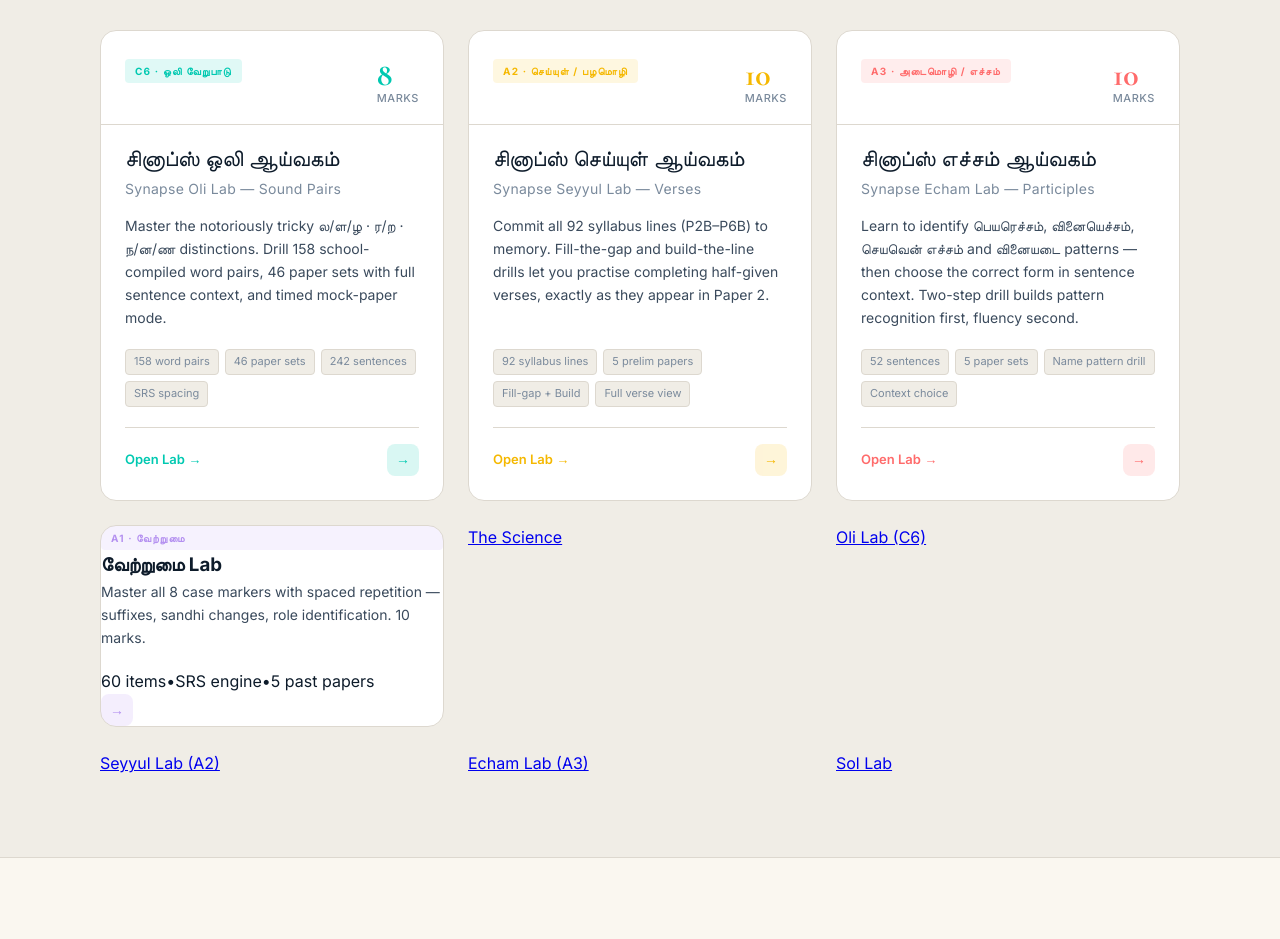
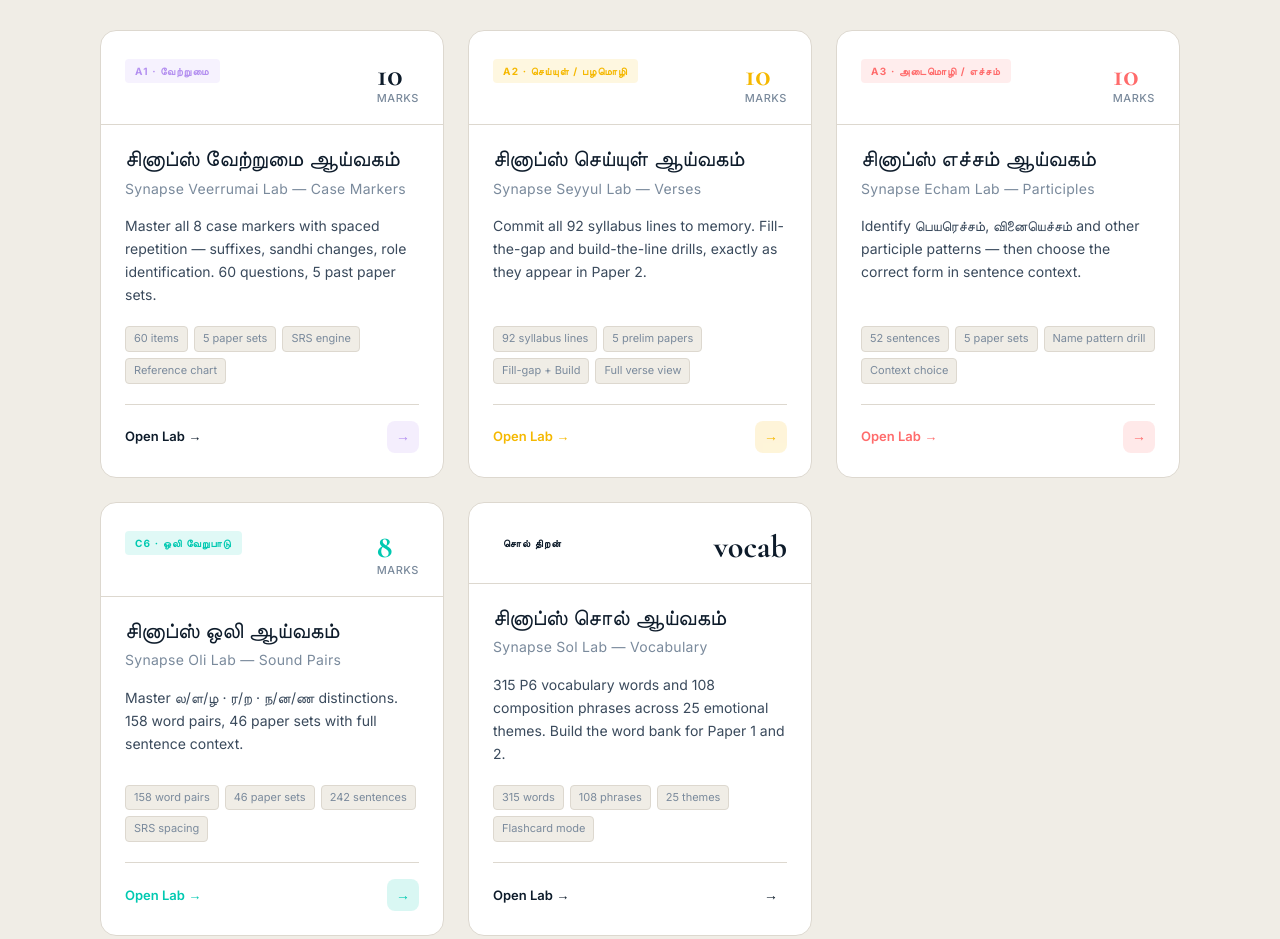
Before and after one commit to MQ-Ai/synapse-tamil, a plain HTML site: page index.html in a window 1280 px wide. Shown: the part 2860-3799 px from the top of the page. Before the commit the page ends 3718 px from the top, so only its background shows below. Drawn offline with nearby package versions, Linux system fonts and the light colour scheme; a web font is replaced by a local one.

Commit message:
Fix labs grid: 5 proper cards with correct links

```diff
--- a/index.html
+++ b/index.html
@@ -890,8 +890,73 @@ footer {
 
     <div class="labs-grid">
 
-      <!-- OLI LAB -->
-      <a class="lab-card fade-in" data-accent="teal" href="#" target="_blank" rel="noopener">
+      <a href="veerrumai.html" class="lab-card fade-in" data-accent="purple">
+        <div class="lab-header">
+          <div class="lab-section-tag" style="color:#B490F0;background:rgba(180,144,240,0.12)">A1 · வேற்றுமை</div>
+          <div class="lab-marks">10<span>marks</span></div>
+        </div>
+        <div class="lab-body">
+          <div class="lab-name-tamil">சினாப்ஸ் வேற்றுமை ஆய்வகம்</div>
+          <div class="lab-name-en">Synapse Veerrumai Lab — Case Markers</div>
+          <p class="lab-desc">Master all 8 case markers with spaced repetition — suffixes, sandhi changes, role identification. 60 questions, 5 past paper sets.</p>
+          <div class="lab-features">
+            <span class="lab-feature">60 items</span>
+            <span class="lab-feature">5 paper sets</span>
+            <span class="lab-feature">SRS engine</span>
+            <span class="lab-feature">Reference chart</span>
+          </div>
+          <div class="lab-action">
+            <span class="lab-action-text">Open Lab →</span>
+            <div class="lab-arrow" style="background:rgba(180,144,240,0.15);color:#B490F0">→</div>
+          </div>
+        </div>
+      </a>
+
+      <a href="seyyul.html" class="lab-card fade-in" data-accent="gold">
+        <div class="lab-header">
+          <div class="lab-section-tag">A2 · செய்யுள் / பழமொழி</div>
+          <div class="lab-marks">10<span>marks</span></div>
+        </div>
+        <div class="lab-body">
+          <div class="lab-name-tamil">சினாப்ஸ் செய்யுள் ஆய்வகம்</div>
+          <div class="lab-name-en">Synapse Seyyul Lab — Verses</div>
+          <p class="lab-desc">Commit all 92 syllabus lines to memory. Fill-the-gap and build-the-line drills, exactly as they appear in Paper 2.</p>
+          <div class="lab-features">
+            <span class="lab-feature">92 syllabus lines</span>
+            <span class="lab-feature">5 prelim papers</span>
+            <span class="lab-feature">Fill-gap + Build</span>
+            <span class="lab-feature">Full verse view</span>
+          </div>
+          <div class="lab-action">
+            <span class="lab-action-text">Open Lab →</span>
+            <div class="lab-arrow">→</div>
+          </div>
+        </div>
+      </a>
+
+      <a href="echam.html" class="lab-card fade-in" data-accent="red">
+        <div class="lab-header">
+          <div class="lab-section-tag">A3 · அடைமொழி / எச்சம்</div>
+          <div class="lab-marks">10<span>marks</span></div>
+        </div>
+        <div class="lab-body">
+          <div class="lab-name-tamil">சினாப்ஸ் எச்சம் ஆய்வகம்</div>
+          <div class="lab-name-en">Synapse Echam Lab — Participles</div>
+          <p class="lab-desc">Identify பெயரெச்சம், வினையெச்சம் and other participle patterns — then choose the correct form in sentence context.</p>
+          <div class="lab-features">
+            <span class="lab-feature">52 sentences</span>
+            <span class="lab-feature">5 paper sets</span>
+            <span class="lab-feature">Name pattern drill</span>
+            <span class="lab-feature">Context choice</span>
+          </div>
+          <div class="lab-action">
+            <span class="lab-action-text">Open Lab →</span>
+            <div class="lab-arrow">→</div>
+          </div>
+        </div>
+      </a>
+
+      <a href="oli.html" class="lab-card fade-in" data-accent="teal">
         <div class="lab-header">
           <div class="lab-section-tag">C6 · ஒலி வேறுபாடு</div>
           <div class="lab-marks">8<span>marks</span></div>
@@ -899,7 +964,7 @@ footer {
         <div class="lab-body">
           <div class="lab-name-tamil">சினாப்ஸ் ஒலி ஆய்வகம்</div>
           <div class="lab-name-en">Synapse Oli Lab — Sound Pairs</div>
-          <p class="lab-desc">Master the notoriously tricky ல/ள/ழ · ர/ற · ந/ன/ண distinctions. Drill 158 school-compiled word pairs, 46 paper sets with full sentence context, and timed mock-paper mode.</p>
+          <p class="lab-desc">Master ல/ள/ழ · ர/ற · ந/ன/ண distinctions. 158 word pairs, 46 paper sets with full sentence context.</p>
           <div class="lab-features">
             <span class="lab-feature">158 word pairs</span>
             <span class="lab-feature">46 paper sets</span>
@@ -913,21 +978,20 @@ footer {
         </div>
       </a>
 
-      <!-- SEYYUL LAB -->
-      <a class="lab-card fade-in" data-accent="gold" href="#" target="_blank" rel="noopener">
+      <a href="sol.html" class="lab-card fade-in" data-accent="green">
         <div class="lab-header">
-          <div class="lab-section-tag">A2 · செய்யுள் / பழமொழி</div>
-          <div class="lab-marks">10<span>marks</span></div>
+          <div class="lab-section-tag">சொல் திறன்</div>
+          <div class="lab-marks">vocab</div>
         </div>
         <div class="lab-body">
-          <div class="lab-name-tamil">சினாப்ஸ் செய்யுள் ஆய்வகம்</div>
-          <div class="lab-name-en">Synapse Seyyul Lab — Verses</div>
-          <p class="lab-desc">Commit all 92 syllabus lines (P2B–P6B) to memory. Fill-the-gap and build-the-line drills let you practise completing half-given verses, exactly as they appear in Paper 2.</p>
+          <div class="lab-name-tamil">சினாப்ஸ் சொல் ஆய்வகம்</div>
+          <div class="lab-name-en">Synapse Sol Lab — Vocabulary</div>
+          <p class="lab-desc">315 P6 vocabulary words and 108 composition phrases across 25 emotional themes. Build the word bank for Paper 1 and 2.</p>
           <div class="lab-features">
-            <span class="lab-feature">92 syllabus lines</span>
-            <span class="lab-feature">5 prelim papers</span>
-            <span class="lab-feature">Fill-gap + Build</span>
-            <span class="lab-feature">Full verse view</span>
+            <span class="lab-feature">315 words</span>
+            <span class="lab-feature">108 phrases</span>
+            <span class="lab-feature">25 themes</span>
+            <span class="lab-feature">Flashcard mode</span>
           </div>
           <div class="lab-action">
             <span class="lab-action-text">Open Lab →</span>
@@ -936,42 +1000,6 @@ footer {
         </div>
       </a>
 
-      <!-- ECHAM LAB -->
-      <a class="lab-card fade-in" data-accent="red" href="#" target="_blank" rel="noopener">
-        <div class="lab-header">
-          <div class="lab-section-tag">A3 · அடைமொழி / எச்சம்</div>
-          <div class="lab-marks">10<span>marks</span></div>
-        </div>
-        <div class="lab-body">
-          <div class="lab-name-tamil">சினாப்ஸ் எச்சம் ஆய்வகம்</div>
-          <div class="lab-name-en">Synapse Echam Lab — Participles</div>
-          <p class="lab-desc">Learn to identify பெயரெச்சம், வினையெச்சம், செயவென் எச்சம் and வினையடை patterns — then choose the correct form in sentence context. Two-step drill builds pattern recognition first, fluency second.</p>
-          <div class="lab-features">
-            <span class="lab-feature">52 sentences</span>
-            <span class="lab-feature">5 paper sets</span>
-            <span class="lab-feature">Name pattern drill</span>
-            <span class="lab-feature">Context choice</span>
-          </div>
-          <div class="lab-action">
-            <span class="lab-action-text">Open Lab →</span>
-            <div class="lab-arrow">→</div>
-          </div>
-        </div>
-      </a>
-
-      <!-- SOL LAB -->
-      <a href="veerrumai.html" class="lab-card" data-accent="purple">
-          <div class="lab-section-tag" style="color:#B490F0;background:rgba(180,144,240,0.12)">A1 · வேற்றுமை</div>
-          <h3 class="lab-name">வேற்றுமை Lab</h3>
-          <p class="lab-desc">Master all 8 case markers with spaced repetition — suffixes, sandhi changes, role identification. 10 marks.</p>
-          <div class="lab-meta"><span>60 items</span><span>•</span><span>SRS engine</span><span>•</span><span>5 past papers</span></div>
-          <div class="lab-arrow" style="background:rgba(180,144,240,0.15);color:#B490F0">→</div>
-        </a>
-      <a href="#science">The Science</a>
-      <a href="#" target="_blank">Oli Lab (C6)</a>
-      <a href="#" target="_blank">Seyyul Lab (A2)</a>
-      <a href="#" target="_blank">Echam Lab (A3)</a>
-      <a href="#" target="_blank">Sol Lab</a>
     </div>
   </div>
 </footer>
```
